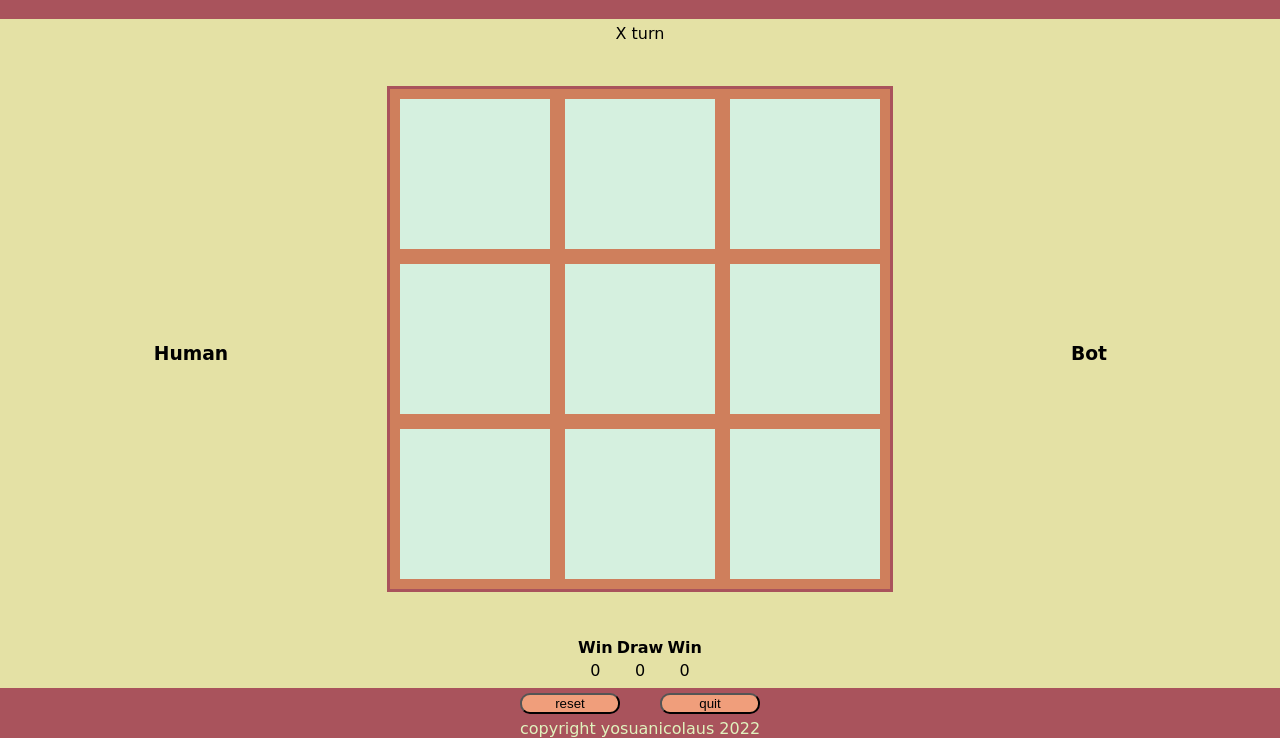
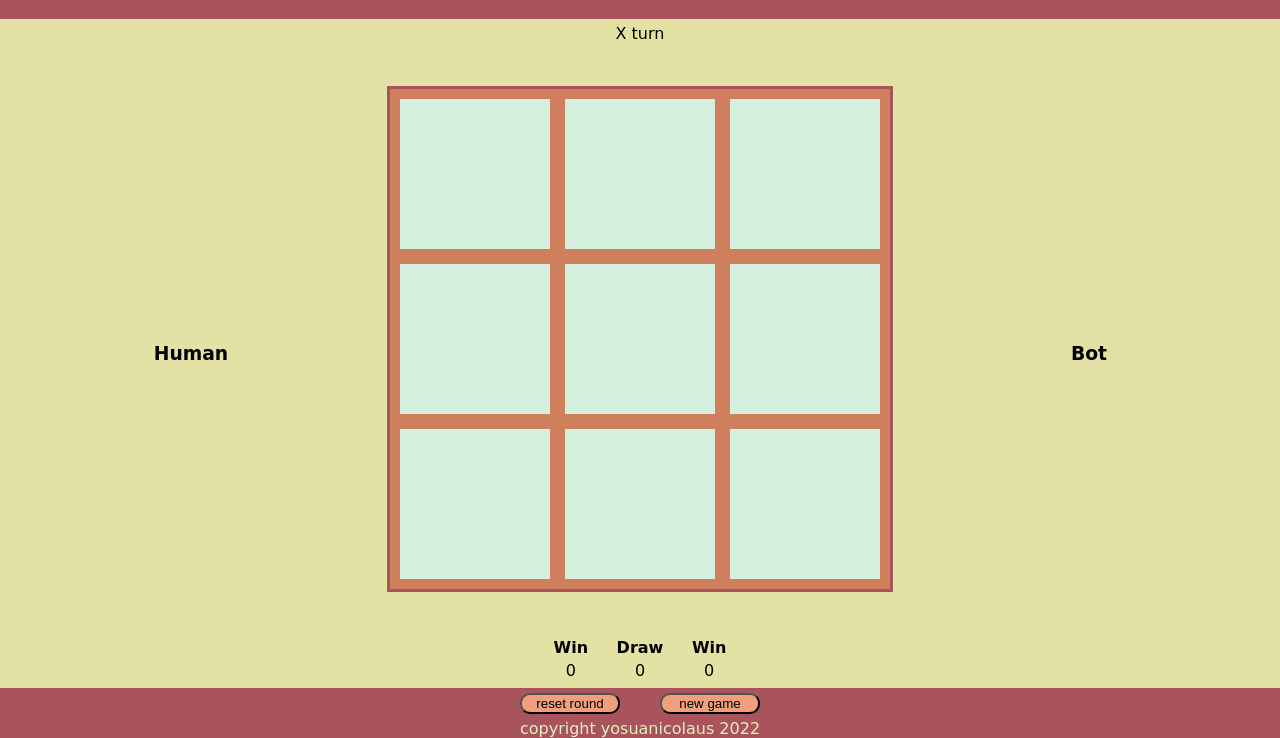
Before and after one commit to yosuanicolaus/odin-tic-tac-toe, a plain HTML site: page index.html in a window 1280 px wide. Shown: the part 62-800 px from the top of the page. Drawn offline with Linux system fonts and the light colour scheme; a web font is replaced by a local one.

Commit message:
add table width, id in html for dom targeting

```diff
--- a/index.html
+++ b/index.html
@@ -13,7 +13,7 @@
       <h3>Human</h3>
     </div>
     <div class="mainbar">
-      <div>X turn</div>
+      <div id="description">X turn</div>
       <div id="container">
         <div class="card"></div>
         <div class="card"></div>
@@ -33,9 +33,9 @@
             <th>Win</th>
           </tr>
           <tr>
-            <td>0</td>
-            <td>0</td>
-            <td>0</td>
+            <td id="xScore">0</td>
+            <td id="drawScore">0</td>
+            <td id="oScore">0</td>
           </tr>
         </table>
       </div>
@@ -46,8 +46,8 @@
 
     <footer>
       <div class="buttons">
-        <button id="reset">reset</button>
-        <button id="quit">quit</button>
+        <button id="reset">reset round</button>
+        <button id="newgame">new game</button>
       </div>
       <div>copyright yosuanicolaus 2022</div>
     </footer>
--- a/style/style.scss
+++ b/style/style.scss
@@ -71,6 +71,10 @@ body {
   }
 }
 
+table {
+  width: 200px;
+}
+
 footer {
   .buttons {
     display: flex;
```
Also changed, not shown: style/style.css, 1 other file.
